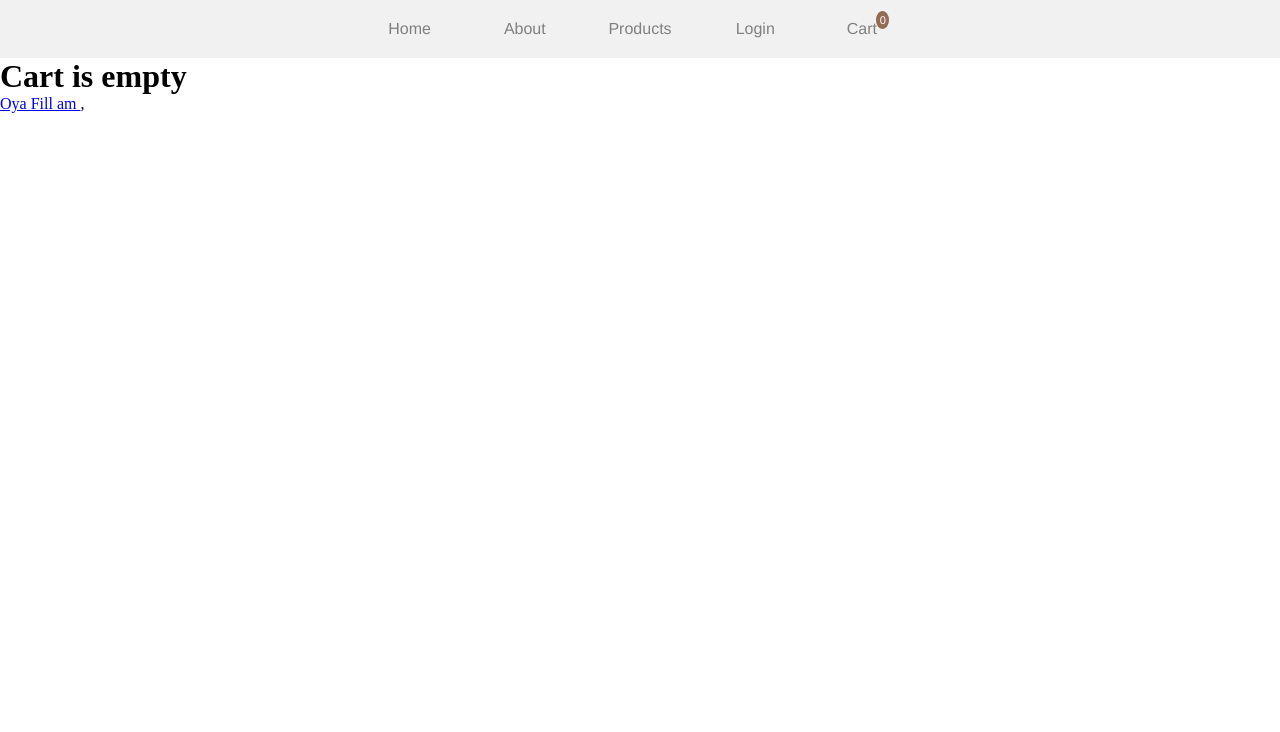
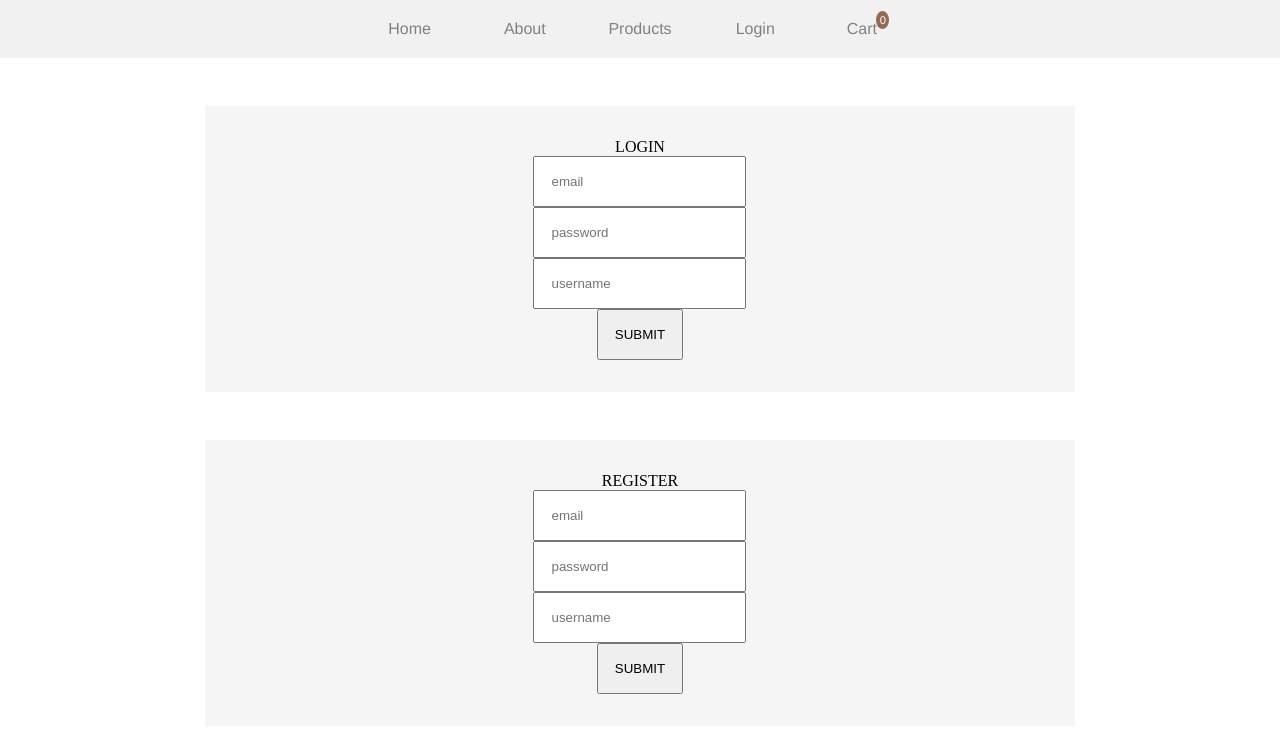
Before and after one commit to jeffkojobans5/store-v1, a React (Create React App) app: page /login in a window 1280 px wide. Shown: the top 732 px of the page. Built offline with nearby package versions, Linux system fonts and the light colour scheme; no server answers.

Commit message:
check after login

```diff
--- a/src/contexts/UserContext.js
+++ b/src/contexts/UserContext.js
@@ -0,0 +1,39 @@
+import axios from 'axios';
+import { useState , createContext, useEffect } from 'react'
+
+export const UserContext = createContext();
+
+export function UserProvider ( { children } ) {
+
+    const [ userDetails , setUserDetails] = useState(
+        {
+            username : "",
+            email : "",
+            password : ""
+        }
+    )
+
+    const submit = async (e) => {
+        e.preventDefault();
+        try {
+          await axios.post('http://localhost:1337/api/auth/local/register', userDetails);
+        } catch (err) {
+          console.log(err.response.data);
+        }
+      }
+
+    function handleRegister (e) {
+        setUserDetails({
+            ...userDetails , [e.target.name] : [e.target.value].toString()
+        })
+    }
+
+
+    return (
+
+        <UserContext.Provider
+        value = { { userDetails , handleRegister , submit }  } >
+            { children }
+        </UserContext.Provider>
+    )
+}
--- a/src/pages/Login.js
+++ b/src/pages/Login.js
@@ -1,41 +1,45 @@
 import { useState , useContext } from 'react';
 import { Link } from 'react-router-dom'
 import styled from 'styled-components'
-import { CartContext } from '../contexts/CartContext';
+import { UserContext } from '../contexts/UserContext';
 
 function CartPage () {
-    const { cart , increaseCart , decreaseCart , delPro , subTotal , total , tax , clearCart } = useContext(CartContext)
+    const { userDetails , handleRegister , submit } = useContext(UserContext)
 
-    if(cart.length == 0){
-        return (
-          <>
-            <h1> Cart is empty </h1>
-            <Link to="/products"> Oya Fill am </Link>
-          </>
-        )
-    }
 
     return (
         <Wrapper>
             <Container>
                 <div className="form">
+                <form onSubmit={ submit }>
                     <p>LOGIN </p>
                     <input
                     type="text"
                     name="email"
                     placeholder="email"
+                    value={userDetails.email}
+                    onChange = { (e)=>handleRegister(e) }
                     />
 
                     <input
                     type="password"
-                    name="email"
+                    name="password"
                     placeholder="password"
+                    value={userDetails.password}
+                    onChange = { (e)=>handleRegister(e) }
                     />
 
+                    <input
+                    type="text"
+                    name="username"
+                    placeholder="username"
+                    value={userDetails.username}
+                    onChange = { (e)=>handleRegister(e) }
+                    />
                     <button
                     type="submit"
-
                     > SUBMIT </button>
+                </form>
                 </div>
 
                 <div className="form">
```
Also changed, not shown: src/index.js (+6 -4 lines).
